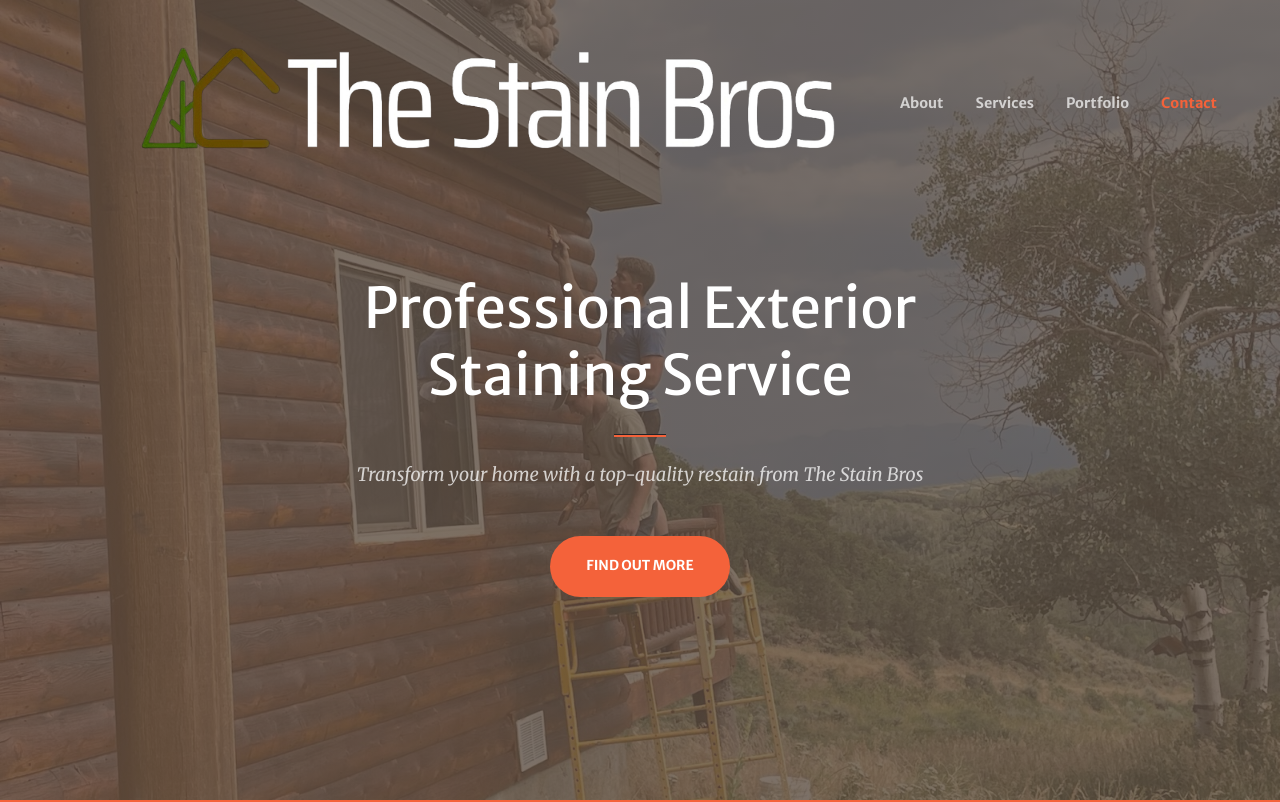
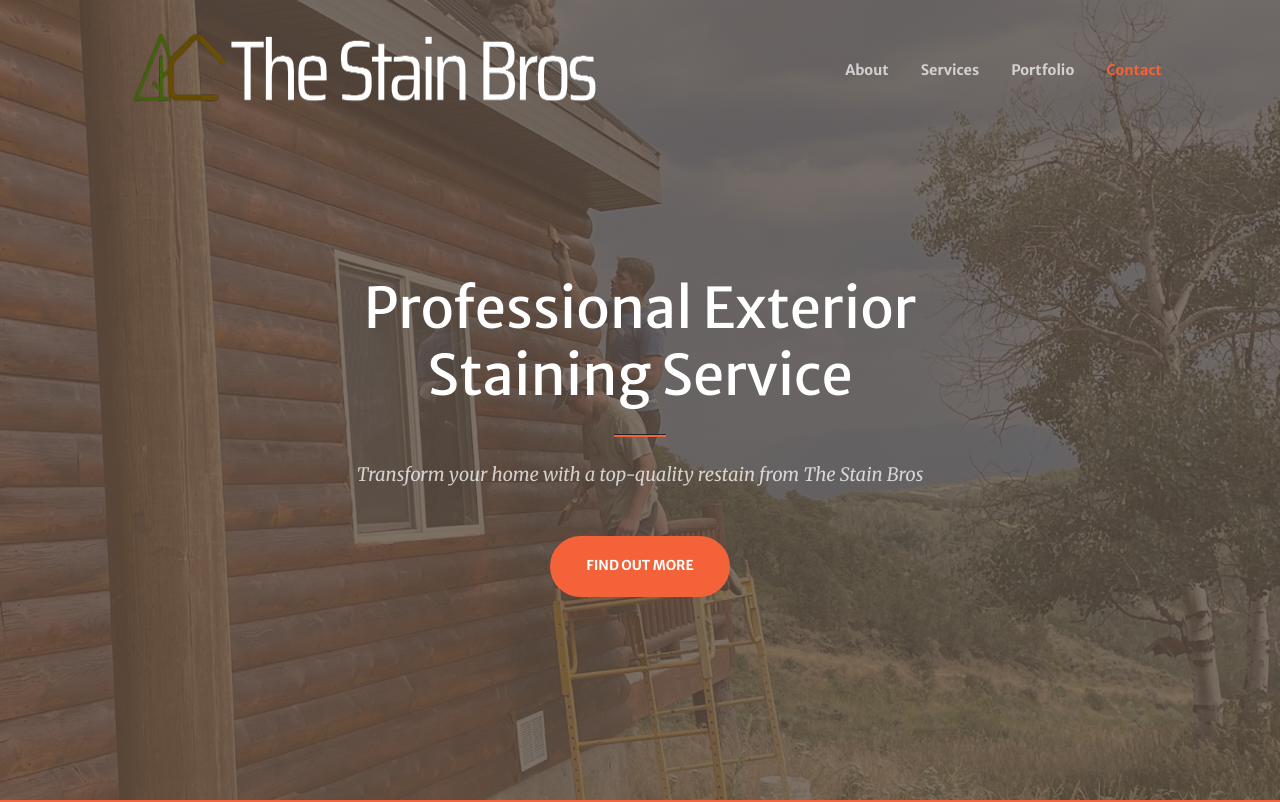
Before and after one commit to TheStainBros/MainSite, a plain HTML site: page index.html in a window 1280 px wide. Shown: the top 802 px of the page. Drawn offline with nearby package versions, Linux system fonts and the light colour scheme; some packages are replaced by stand-ins of ours; a script that the page names is missing.

Commit message:
Update index.html

```diff
--- a/index.html
+++ b/index.html
@@ -23,8 +23,8 @@
         <!-- Navigation-->
         <nav class="navbar navbar-expand-lg navbar-light fixed-top py-3" id="mainNav">
             <div class="container px-4 px-lg-5">
-                <a class="navbar-brand" href="#" title="TheStainBros">
-                    <img src="assets/img/tsblogo-nobg-white-long.png" alt="TheStainBros" style="width: 750px; height: 165px;">
+                <a class="navbar-brand" href="#" title="TheStainBros" style="padding: 0; margin: 0;">
+                    <img src="assets/img/tsblogo-nobg-white-long.png" alt="TheStainBros" style="width: 500px; height: 110px;">
                 </a>
                 <button class="navbar-toggler navbar-toggler-right" type="button" data-bs-toggle="collapse" data-bs-target="#navbarResponsive" aria-controls="navbarResponsive" aria-expanded="false" aria-label="Toggle navigation"><span class="navbar-toggler-icon"></span></button>
                 <div class="collapse navbar-collapse" id="navbarResponsive">
```
